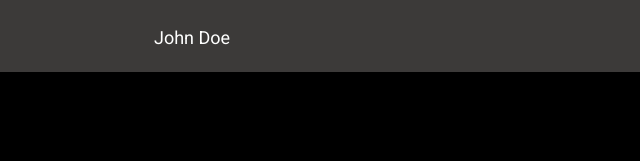
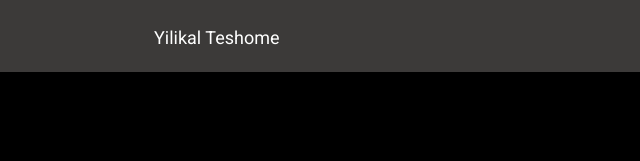
Before and after one commit to Yilikal250/Personal-Portfolio, a website: page index.html in a window 1280 px wide. Shown: the top 161 px of the page, 0-640 px from the left. Drawn offline with Linux system fonts and the light colour scheme.

Commit message:
nothing changed

```diff
--- a/index.html
+++ b/index.html
@@ -20,7 +20,7 @@
 <body>
   <section>
     <div class="toolbar">
-      <div class="name">John Doe</div>
+      <div class="name">Yilikal Teshome</div>
       <div>
         <img id="drop" src="assets/images/dropbox.png" alt="" />
 
--- a/style.css
+++ b/style.css
@@ -1171,4 +1171,5 @@ footer li {
     margin-left: 24px;
     margin-right: 24px;
   }
+
 }
```
